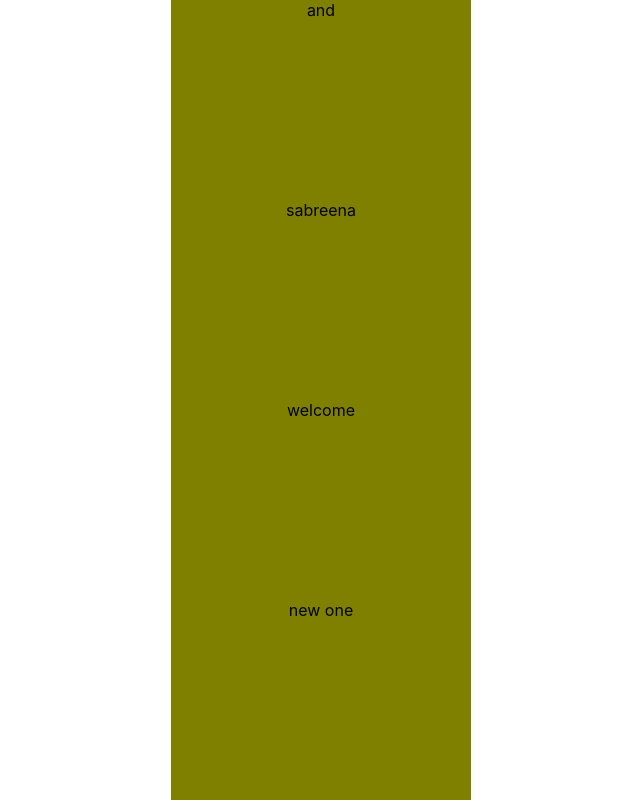
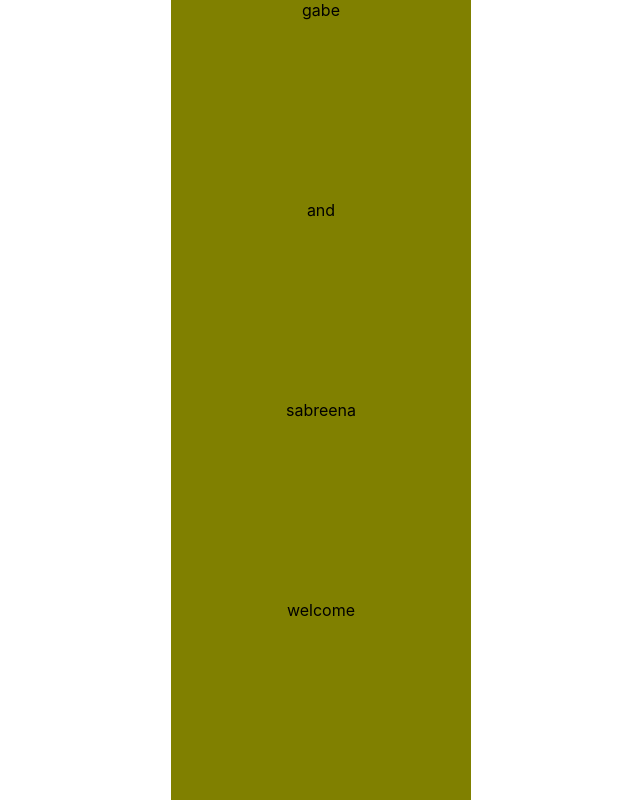
Before and after one commit to letsguo/Project-rice, a React (Create React App) app in the folder my-app/: page / in a window 1280 px wide. Shown: the part 482-1282 px from the top of the page, without its empty margins (319-959 px from the left). Built offline with nearby package versions, Linux system fonts and the light colour scheme.

Commit message:
Put in row and col class names without having installed react bootstrap yet

```diff
--- a/my-app/src/ClubPage.tsx
+++ b/my-app/src/ClubPage.tsx
@@ -10,16 +10,32 @@ interface ClubPageProps {
 const ClubPage: React.FC<ClubPageProps> = ({
      title
 }) => {
-    const messages = ["hello", "gabe", "and", "sabreena", "welcome", "new one"];
+    const messages = ["JJ", "hello", "gabe", "and", "sabreena", "welcome"];
 
-    const clubs = messages.map((item, index) => (
-        <ClubContainer message={item}/>
-    ));
+
+    const loadClubParts = (messages: string[], startIdx: number) => (
+        <div className={"row"}>
+            {messages.map((item, index) => (
+                <ClubContainer key={startIdx + index} message={item}/>
+                ))}
+        </div>
+    );
+
+    const renderedClubs = () => {
+        const row1 = messages.slice(0, 3);
+        const row2 = messages.slice(3);
+        return (
+            <div className={"col"}>
+                {loadClubParts(row1, 1)}
+                {loadClubParts(row2, 4)}
+            </div>
+        )
+    }
 
     return (
-        <div>
+        <div className={"col"}>
             <h1>{title}</h1>
-            {clubs}
+            {renderedClubs()}
         </div>
     );
 };
```
